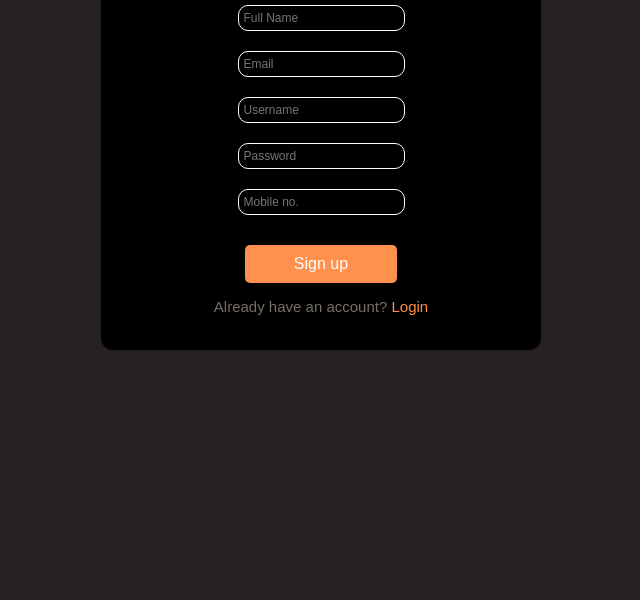
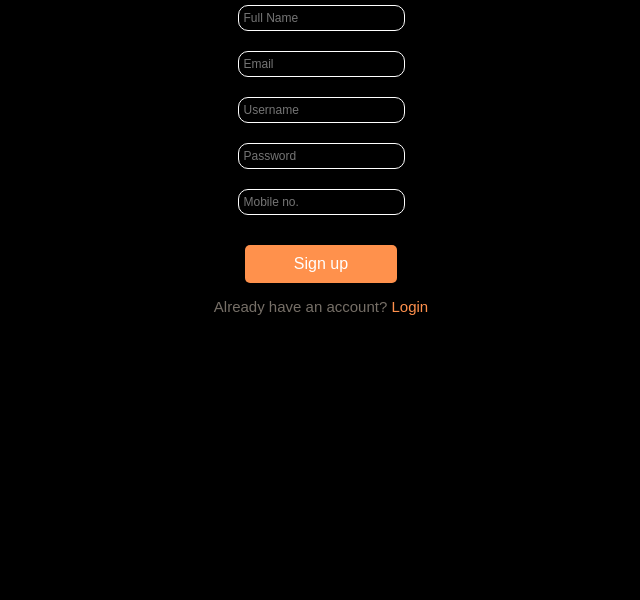
Before and after one commit to LokeshTrivedi/Practice-Projects, a plain HTML site: page signup.html in a window 1280 px wide. Shown: the part 200-800 px from the top of the page, without its empty margins (319-959 px from the left). Drawn offline with Linux system fonts and the light colour scheme.

Commit message:
Update signup_design.css

```diff
--- a/signup_design.css
+++ b/signup_design.css
@@ -1,6 +1,6 @@
 body {
     font-family: Arial, sans-serif;
-    background-color: #272121;
+    background-color: #000000;
 }
 
 .container {
```
